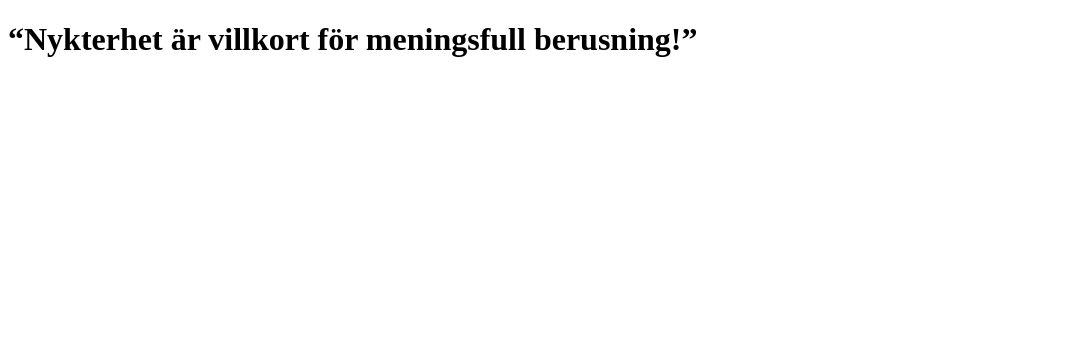
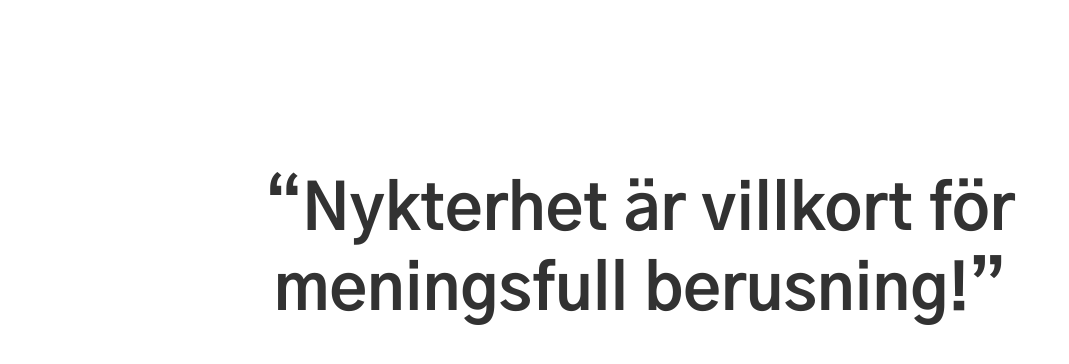
Before and after one commit to gorbiz/alkoholisten, a plain HTML site: page index.html in a window 1280 px wide. Shown: the whole page, without its empty margins (0-1069 px from the left). Drawn offline with Linux system fonts and the light colour scheme.

Commit message:
:art: make styling OK

```diff
--- a/index.html
+++ b/index.html
@@ -3,13 +3,23 @@
 <head>
   <meta charset="UTF-8">
   <meta name="viewport" content="width=device-width, initial-scale=1.0">
+  <link href="https://fonts.googleapis.com/css2?family=Gothic+A1:wght@700&display=swap" rel="stylesheet">
   <title>alkoholisten</title>
+
+  <style>
+    h1 {
+      font-family: 'Gothic A1', sans-serif;
+      font-size: 4em;
+      opacity: 0.8;
+      padding: 2em;
+      text-align: center;
+    }
+  </style>
 </head>
+
 <body>
-
   <h1>
     <q>Nykterhet är villkort för meningsfull berusning!</q>
   </h1>
-
 </body>
 </html>
```
